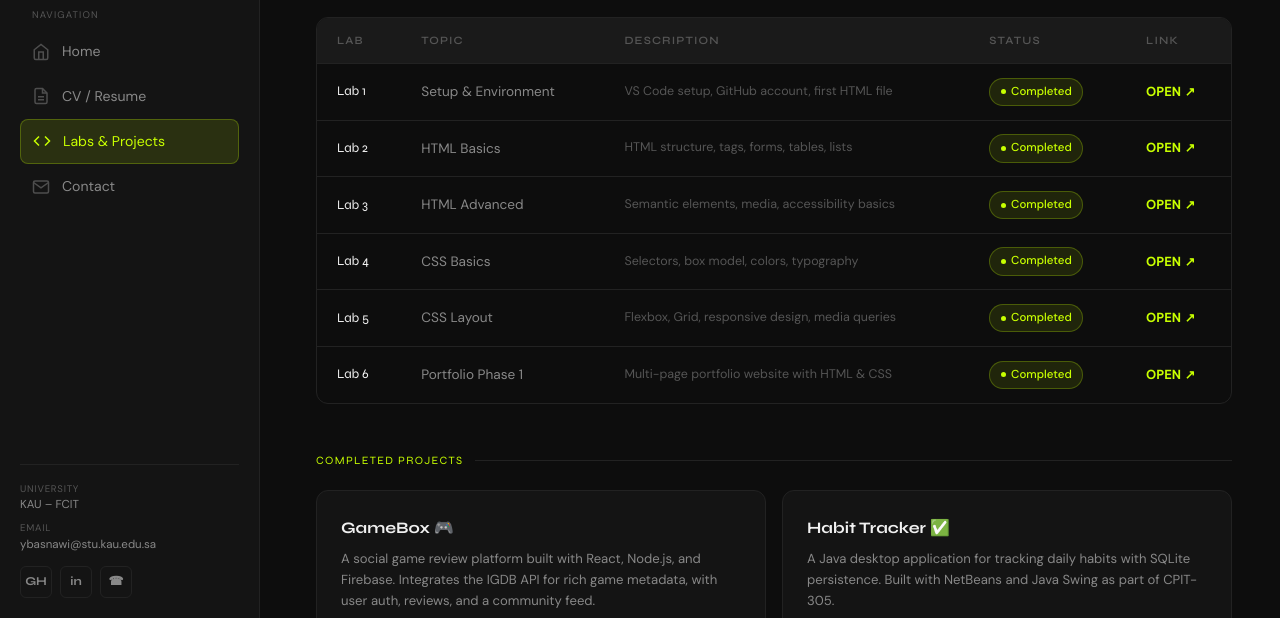
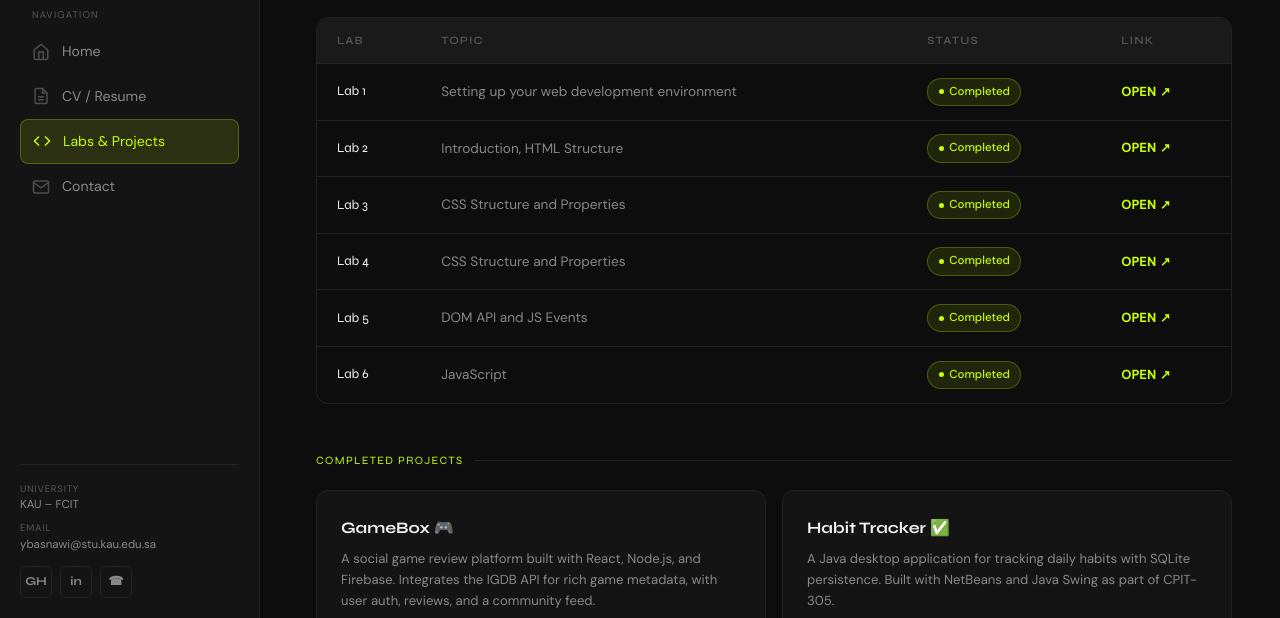
Before and after one commit to yazanworkin/portfolio, a plain HTML site: page labs.html in a window 1280 px wide. Shown: the part 182-800 px from the top of the page. Drawn offline with Linux system fonts and the light colour scheme.

Commit message:
Update labs.html

```diff
--- a/labs.html
+++ b/labs.html
@@ -101,7 +101,6 @@
               <tr>
                 <th>Lab</th>
                 <th>Topic</th>
-                <th>Description</th>
                 <th>Status</th>
                 <th>Link</th>
               </tr>
@@ -109,43 +108,37 @@
             <tbody>
               <tr>
                 <td>Lab 1</td>
-                <td>Setup & Environment</td>
-                <td style="color:var(--text-dim); font-size:0.78rem;">VS Code setup, GitHub account, first HTML file</td>
+                <td>Setting up your web development environment</td>
                 <td><span class="status-badge status-done">Completed</span></td>
                 <td><a href="https://yazanworkin.github.io/CPIT-405/lab-1" target="_blank" class="table-link">Open ↗</a></td>
               </tr>
               <tr>
                 <td>Lab 2</td>
-                <td>HTML Basics</td>
-                <td style="color:var(--text-dim); font-size:0.78rem;">HTML structure, tags, forms, tables, lists</td>
+                <td>Introduction, HTML Structure</td>
                 <td><span class="status-badge status-done">Completed</span></td>
                 <td><a href="https://yazanworkin.github.io/CPIT-405/LAB-2/index.html" target="_blank" class="table-link">Open ↗</a></td>
               </tr>
               <tr>
                 <td>Lab 3</td>
-                <td>HTML Advanced</td>
-                <td style="color:var(--text-dim); font-size:0.78rem;">Semantic elements, media, accessibility basics</td>
+                <td>CSS Structure and Properties</td>
                 <td><span class="status-badge status-done">Completed</span></td>
                 <td><a href="https://yazanworkin.github.io/CPIT-405/lab-3/index.html" target="_blank" class="table-link">Open ↗</a></td>
               </tr>
               <tr>
                 <td>Lab 4</td>
-                <td>CSS Basics</td>
-                <td style="color:var(--text-dim); font-size:0.78rem;">Selectors, box model, colors, typography</td>
+                <td>CSS Structure and Properties</td>
                 <td><span class="status-badge status-done">Completed</span></td>
                 <td><a href="https://yazanworkin.github.io/CPIT-405/lab-4/index.html" target="_blank" class="table-link">Open ↗</a></td>
               </tr>
               <tr>
                 <td>Lab 5</td>
-                <td>CSS Layout</td>
-                <td style="color:var(--text-dim); font-size:0.78rem;">Flexbox, Grid, responsive design, media queries</td>
+                <td>DOM API and JS Events</td>
                 <td><span class="status-badge status-done">Completed</span></td>
                 <td><a href="https://yazanworkin.github.io/CPIT-405/lab-5/index.html" target="_blank" class="table-link">Open ↗</a></td>
               </tr>
               <tr>
                 <td>Lab 6</td>
-                <td>Portfolio Phase 1</td>
-                <td style="color:var(--text-dim); font-size:0.78rem;">Multi-page portfolio website with HTML & CSS</td>
+                <td>JavaScript</td>
                 <td><span class="status-badge status-done">Completed</span></td>
                 <td><a href="https://yazanworkin.github.io/CPIT-405/lab-6/index.html" target="_blank" class="table-link">Open ↗</a></td>
               </tr>
```
